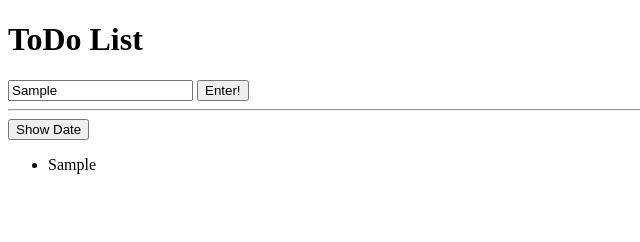
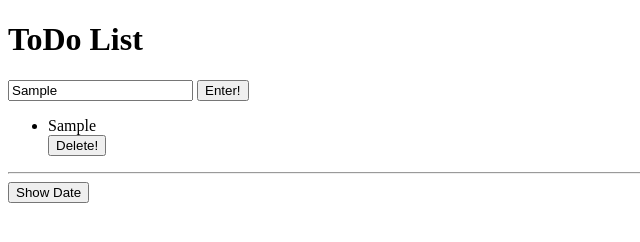
Before and after one commit to BirindarK/lab-js-events-todo, a plain HTML site: page code/lab_jsevents_start_code/index.html in a window 1280 px wide. Both pictures are taken after typing "Sample" into the empty fields and a click on the button "Enter!". Shown: the whole page, without its empty margins (0-640 px from the left). Drawn offline with Linux system fonts and the light colour scheme.

Commit message:
Completed delete button

```diff
--- a/code/lab_jsevents_start_code/index.html
+++ b/code/lab_jsevents_start_code/index.html
@@ -19,17 +19,20 @@
             <button type="submit" id="enter">Enter!</button>
         </form>
 
-        <hr/>
-       <div>
-            <button id="show-date"> Show Date </button>
-
-        </div>
-
         <ul id="list">
             <!-- items on ToDo list go here! -->
+         <!-- <li> Complete MVP <button id = "delete"> Delete!</button></li> -->
         </ul>
+
+
+        <hr/>
+        <div class = "date">
+             <button id="show-date"> Show Date </button>
+
+         </div>
 
     </div>
 
+
 </body>
 </html>
--- a/code/lab_jsevents_start_code/script.js
+++ b/code/lab_jsevents_start_code/script.js
@@ -2,14 +2,26 @@ const toDoList = document.querySelector("#todo-form");
 const listedItem = document.querySelector("#list");
 const button = document.querySelector("#enter");
 
+toDoList.addEventListener("submit", (evt) =>{
+    evt.preventDefault();
+    //add items to the list
+
+    const newItem = document.createElement("li");
+    newItem.innerText = evt.target["new-todo"].value;
+    listedItem.appendChild(newItem);
+
+    const deleteButton = document.createElement("button");
+    deleteButton.innerText = "Delete!";
+    listedItem.appendChild(deleteButton);
+
+    deleteButton.addEventListener("click", (evt) => {
+       listedItem.removeChild(newItem);
+       listedItem.removeChild(deleteButton);
+    })
+
+
+})
 
 button.addEventListener("click", () => {
     console.log("item added to list");
 })
-
-toDoList.addEventListener("submit", (evt) =>{
-    evt.preventDefault();
-    const newItem = document.createElement("li");
-    newItem.innerText = evt.target["new-todo"].value;
-    listedItem.appendChild(newItem);
-})
```
